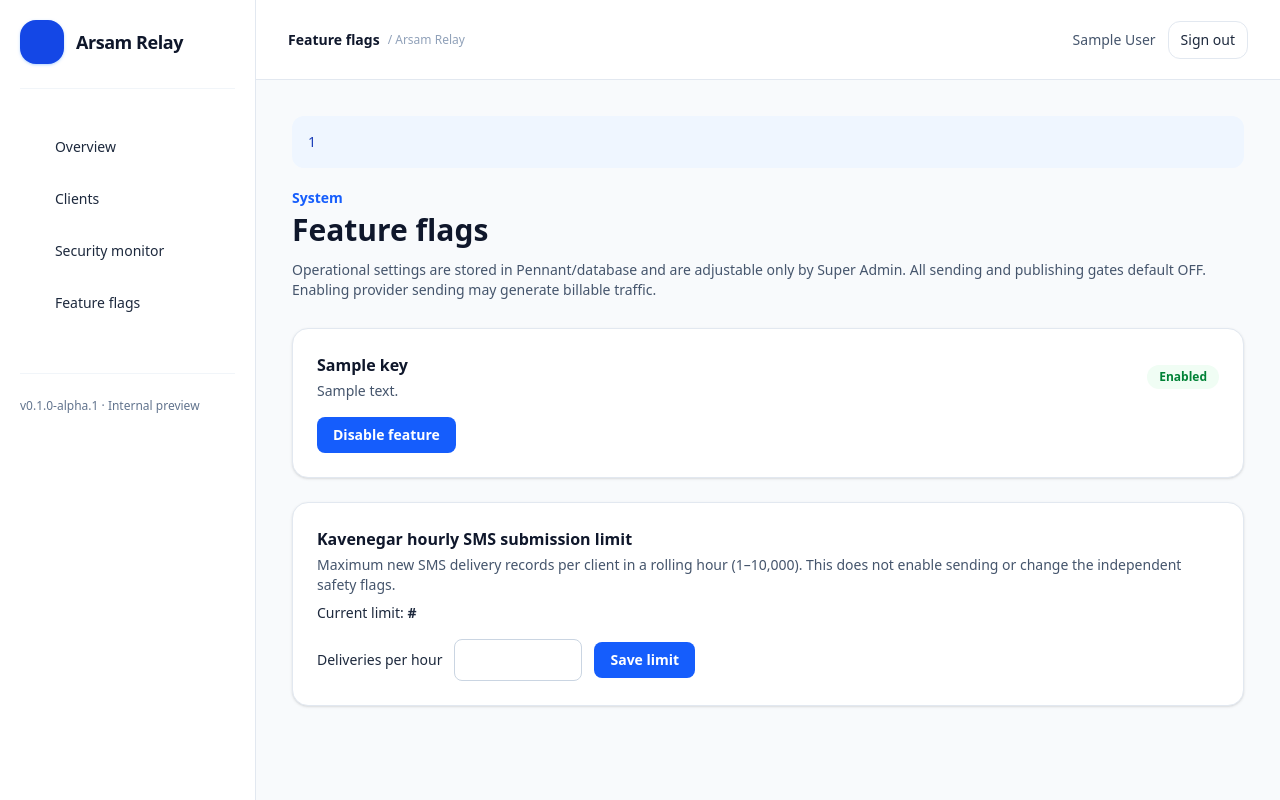
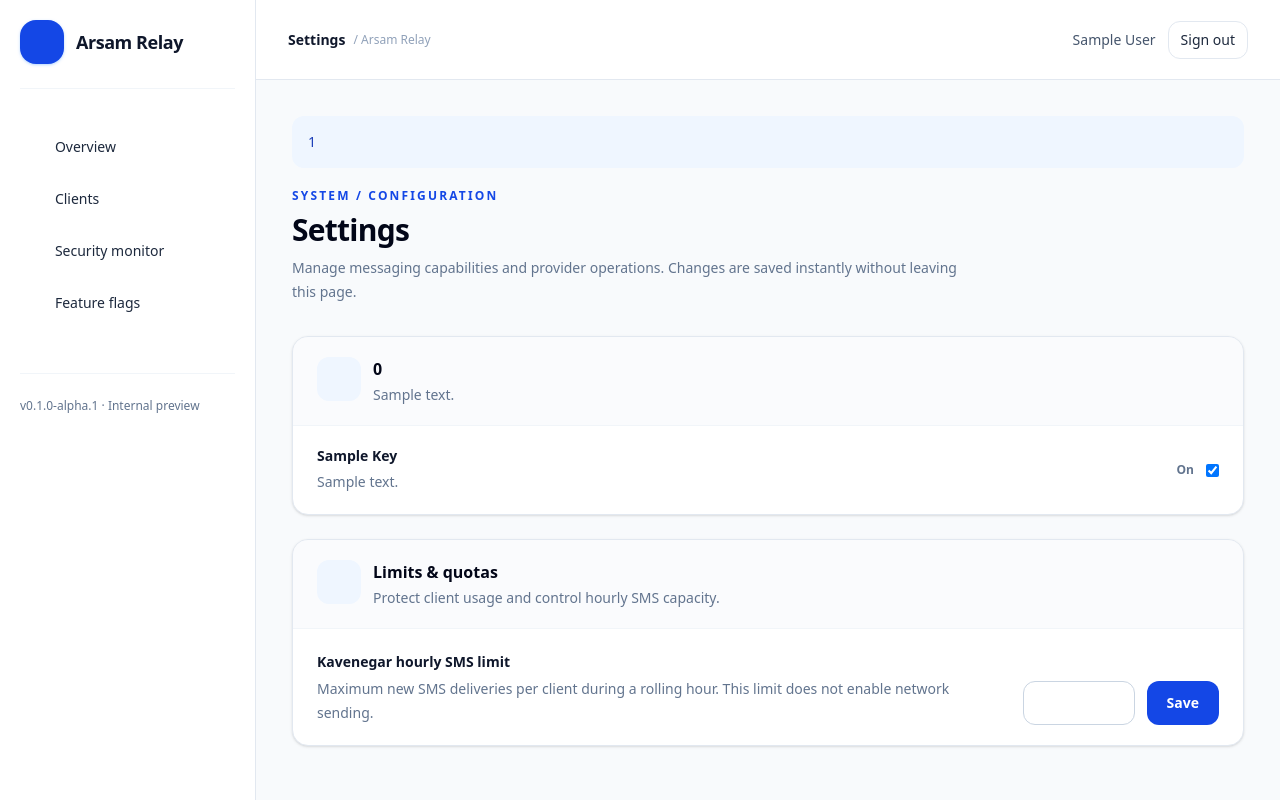
Before and after one commit to satrapit/arsamnet-relay, a Laravel app: template resources/views/admin/feature-flags.blade.php in a window 1280 px wide. Run offline with Laravel 12, Linux system fonts and the light colour scheme; a user stored in the database is signed in; tables that the repository leaves empty hold one stand-in row (values such as "Sample post"); the template is opened without the code that fills it: most values are stand-ins (such as "Sample title", 1, 10 or a date in 2020); style sheets or scripts are compiled from the project's sources; some libraries are stand-ins or nearby versions; some web fonts are replaced.

Commit message:
feat(ui): grouped settings with accessible iOS-style switches and live-send confirmation

```diff
--- a/resources/views/admin/feature-flags.blade.php
+++ b/resources/views/admin/feature-flags.blade.php
@@ -1,42 +1,99 @@
 @extends('layouts.app')
-@section('title', 'Feature flags')
+@section('title', 'Settings')
 @section('content')
-<div class="mb-7"><p class="text-sm font-semibold text-blue-600">System</p><h1 class="mt-1 text-3xl font-bold text-slate-900">Feature flags</h1>
-<p class="mt-3 text-sm text-slate-600">Operational settings are stored in Pennant/database and are adjustable only by Super Admin. All sending and publishing gates default OFF. Enabling provider sending may generate billable traffic.</p></div>
-<div class="grid gap-4">
-    @foreach($flags as $flag)
-    <section class="rounded-2xl border border-slate-200 bg-white p-6 shadow-sm">
-        <div class="flex flex-wrap items-center justify-between gap-4">
-            <div><h2 class="font-semibold text-slate-900">{{ $flag['key'] }}</h2><p class="mt-1 text-sm text-slate-600">{{ $flag['description'] }}</p></div>
-            <span class="rounded-full px-3 py-1 text-xs font-semibold {{ $flag['enabled'] ? 'bg-green-50 text-green-700' : 'bg-slate-100 text-slate-600' }}">{{ $flag['enabled'] ? 'Enabled' : 'Disabled' }}</span>
-        </div>
-        @can('feature-flags.write')
-        <form method="POST" action="{{ route('feature-flags.update', $flag['key']) }}" class="mt-4" data-submit-once
-            @if($flag['key'] === 'kavenegar-sending' && !$flag['enabled'])
-            data-confirm="Enable live, potentially billable Kavenegar SMS? This alone does not enable publishing."
-            @endif>
-            @csrf
-            <input type="hidden" name="enabled" value="{{ $flag['enabled'] ? '0' : '1' }}">
-            <button type="submit" class="rounded-lg bg-blue-600 px-4 py-2 text-sm font-semibold text-white hover:bg-blue-700">
-                {{ $flag['enabled'] ? 'Disable feature' : 'Enable feature' }}
-            </button>
-        </form>
-        @endcan
-    </section>
-    @endforeach
+<div class="mb-8 flex flex-col gap-3 sm:flex-row sm:items-end sm:justify-between">
+    <div>
+        <p class="text-xs font-semibold uppercase tracking-[.18em] text-blue-700">System / Configuration</p>
+        <h1 class="mt-2 text-3xl font-bold tracking-tight text-slate-950">Settings</h1>
+        <p class="mt-2 max-w-2xl text-sm leading-6 text-slate-500">Manage messaging capabilities and provider operations. Changes are saved instantly without leaving this page.</p>
+    </div>
+    @cannot('feature-flags.write')
+        <span class="w-fit rounded-full bg-slate-100 px-3 py-2 text-xs font-semibold text-slate-600"><i class="fa-solid fa-eye me-2" aria-hidden="true"></i>Read-only access</span>
+    @endcannot
 </div>
 
-<section class="mt-6 rounded-2xl border border-slate-200 bg-white p-6 shadow-sm">
-    <h2 class="font-semibold text-slate-900">Kavenegar hourly SMS submission limit</h2>
-    <p class="mt-1 text-sm text-slate-600">Maximum new SMS delivery records per client in a rolling hour (1–10,000). This does not enable sending or change the independent safety flags.</p>
-    <p class="mt-2 text-sm">Current limit: <strong>{{ $hourlyLimit }}</strong></p>
-    @can('feature-flags.write')
-    <form method="POST" action="{{ route('settings.kavenegar-hourly-limit.update') }}" class="mt-4 flex flex-wrap items-center gap-3" data-submit-once>
-        @csrf
-        <label class="text-sm" for="hourly_limit">Deliveries per hour</label>
-        <input type="number" class="w-32 rounded-lg border border-slate-300 p-2" name="hourly_limit" id="hourly_limit" min="1" max="10000" value="{{ old('hourly_limit', $hourlyLimit) }}" required>
-        <button type="submit" class="rounded-lg bg-blue-600 px-4 py-2 text-sm font-semibold text-white" data-confirm="Update the global Kavenegar hourly delivery limit?">Save limit</button>
-    </form>
-    @endcan
-</section>
+<div class="grid gap-6">
+    @foreach($groups as $title => $group)
+        <section class="overflow-hidden rounded-2xl border border-slate-200 bg-white shadow-sm" aria-labelledby="settings-group-{{ $loop->index }}">
+            <div class="flex items-start gap-3 border-b border-slate-100 bg-slate-50/70 px-5 py-5 sm:px-6">
+                <span class="flex size-11 shrink-0 items-center justify-center rounded-xl bg-blue-50 text-blue-700">
+                    <i class="fa-solid {{ $group['icon'] }}" aria-hidden="true"></i>
+                </span>
+                <div>
+                    <h2 id="settings-group-{{ $loop->index }}" class="font-semibold text-slate-950">{{ $title }}</h2>
+                    <p class="mt-1 text-sm text-slate-500">{{ $group['description'] }}</p>
+                </div>
+            </div>
+            <div class="divide-y divide-slate-100">
+                @foreach($group['flags'] as $flag)
+                    <div class="flex flex-wrap items-center justify-between gap-4 px-5 py-5 sm:px-6">
+                        <div class="min-w-0 flex-1">
+                            <h3 class="text-sm font-semibold text-slate-900">{{ \Illuminate\Support\Str::headline($flag['key']) }}</h3>
+                            <p class="mt-1 max-w-2xl text-sm leading-6 text-slate-500">{{ $flag['description'] }}</p>
+                            @if($flag['key'] === 'kavenegar-sending')
+                                <p class="mt-1 text-xs font-medium text-amber-700">Enabling live sending may incur SMS charges.</p>
+                            @endif
+                        </div>
+                        <form method="POST" action="{{ route('settings.flags.update', $flag['key']) }}"
+                              data-settings-toggle data-setting-label="{{ \Illuminate\Support\Str::headline($flag['key']) }}"
+                              @if($flag['key'] === 'kavenegar-sending') data-confirm-live @endif>
+                            @csrf
+                            <input type="hidden" name="enabled" value="0">
+                            <label class="flex cursor-pointer items-center gap-3">
+                                <span class="text-xs font-semibold text-slate-500" data-switch-state>{{ $flag['enabled'] ? 'On' : 'Off' }}</span>
+                                <input type="checkbox" name="enabled" value="1" role="switch"
+                                       class="settings-switch" aria-label="{{ \Illuminate\Support\Str::headline($flag['key']) }}"
+                                       aria-checked="{{ $flag['enabled'] ? 'true' : 'false' }}"
+                                       {{ $flag['enabled'] ? 'checked' : '' }}
+                                       @cannot('feature-flags.write') disabled @endcannot>
+                            </label>
+                            <noscript><button type="submit" class="mt-2 text-xs font-semibold text-blue-700">Save setting</button></noscript>
+                        </form>
+                    </div>
+                @endforeach
+            </div>
+        </section>
+    @endforeach
+
+    <section class="overflow-hidden rounded-2xl border border-slate-200 bg-white shadow-sm" aria-labelledby="settings-limits-title">
+        <div class="flex items-start gap-3 border-b border-slate-100 bg-slate-50/70 px-5 py-5 sm:px-6">
+            <span class="flex size-11 shrink-0 items-center justify-center rounded-xl bg-blue-50 text-blue-700"><i class="fa-solid fa-sliders" aria-hidden="true"></i></span>
+            <div>
+                <h2 id="settings-limits-title" class="font-semibold text-slate-950">Limits & quotas</h2>
+                <p class="mt-1 text-sm text-slate-500">Protect client usage and control hourly SMS capacity.</p>
+            </div>
+        </div>
+        <form method="POST" action="{{ route('settings.kavenegar-hourly-limit.update') }}"
+              data-settings-limit class="flex flex-col gap-4 px-5 py-5 sm:flex-row sm:items-end sm:justify-between sm:px-6">
+            @csrf
+            <div class="max-w-2xl">
+                <label class="text-sm font-semibold text-slate-900" for="hourly_limit">Kavenegar hourly SMS limit</label>
+                <p class="mt-1 text-sm leading-6 text-slate-500">Maximum new SMS deliveries per client during a rolling hour. This limit does not enable network sending.</p>
+            </div>
+            <div class="flex items-center gap-3">
+                <input id="hourly_limit" type="number" name="hourly_limit" min="1" max="10000"
+                       value="{{ old('hourly_limit', $hourlyLimit) }}" required
+                       class="h-11 w-28 rounded-xl border border-slate-300 bg-white px-3 text-sm font-semibold text-slate-900 focus:border-blue-500 focus:outline-none focus:ring-4 focus:ring-blue-100"
+                       @cannot('feature-flags.write') disabled @endcannot>
+                @can('feature-flags.write')
+                    <button type="submit" class="inline-flex h-11 items-center justify-center rounded-xl bg-blue-700 px-5 text-sm font-semibold text-white transition hover:bg-blue-800 disabled:cursor-wait disabled:opacity-60">Save</button>
+                @endcan
+            </div>
+        </form>
+    </section>
+</div>
+
+<div data-settings-toasts class="pointer-events-none fixed bottom-5 end-4 z-[100] flex w-[calc(100vw-2rem)] max-w-sm flex-col gap-3 sm:end-6" role="region" aria-label="Settings notifications" aria-live="polite" aria-relevant="additions"></div>
+
+<dialog data-settings-confirm class="m-auto w-[calc(100vw-2rem)] max-w-md rounded-2xl border border-slate-200 bg-white p-0 shadow-2xl backdrop:bg-slate-950/50">
+    <div class="p-6">
+        <span class="flex size-12 items-center justify-center rounded-xl bg-amber-100 text-amber-700"><i class="fa-solid fa-triangle-exclamation" aria-hidden="true"></i></span>
+        <h2 class="mt-4 text-lg font-semibold text-slate-950">Enable live SMS sending?</h2>
+        <p class="mt-2 text-sm leading-6 text-slate-600">This setting allows billable provider requests when publishing and an eligible client route are also enabled.</p>
+        <div class="mt-6 flex justify-end gap-3">
+            <button type="button" data-settings-cancel class="rounded-xl border border-slate-200 px-4 py-2 text-sm font-semibold text-slate-700 hover:bg-slate-50">Cancel</button>
+            <button type="button" data-settings-confirm-accept class="rounded-xl bg-amber-600 px-4 py-2 text-sm font-semibold text-white hover:bg-amber-700">Enable sending</button>
+        </div>
+    </div>
+</dialog>
 @endsection
```
